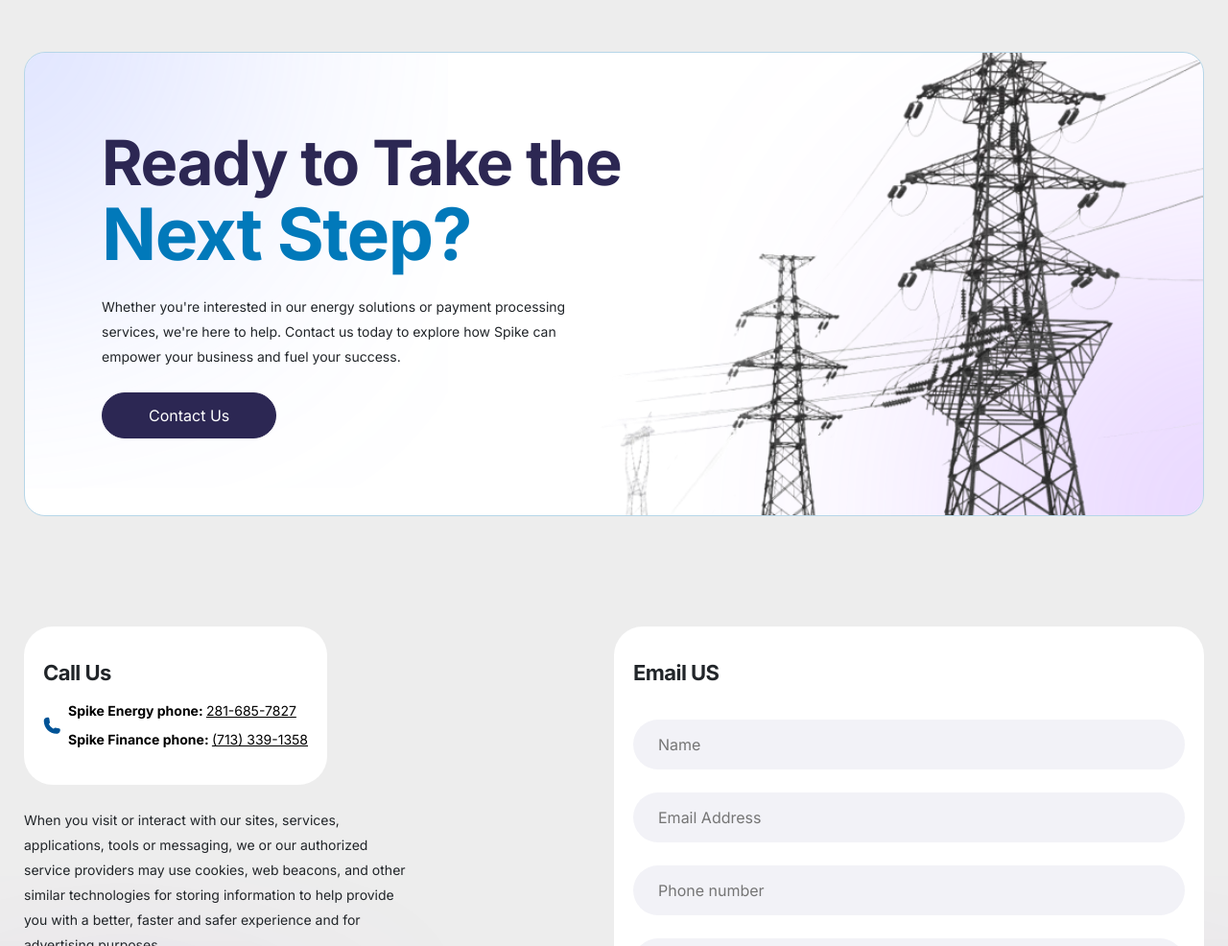
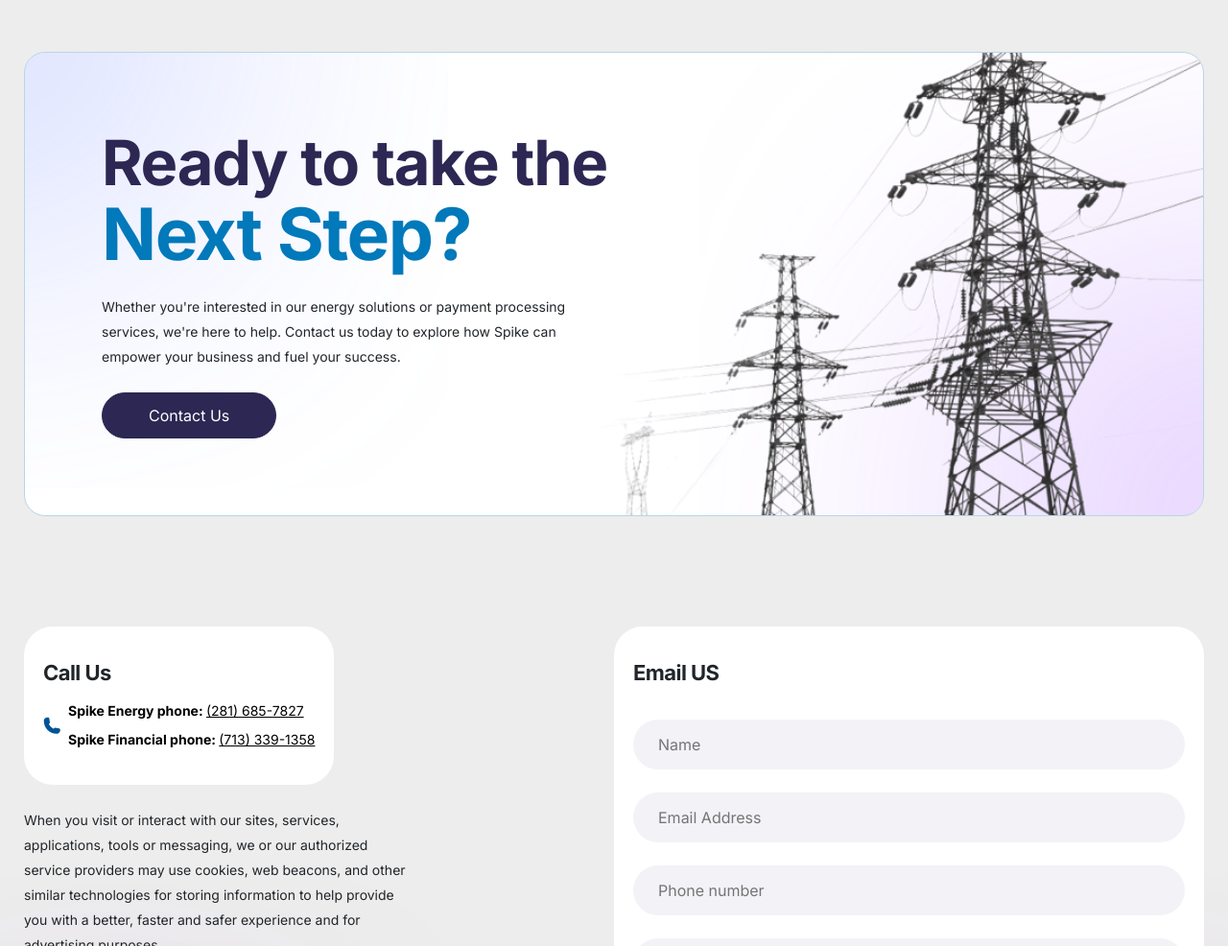
Before and after one commit to nxtgenwebsites/SpikeFinancial, a plain HTML site: page products-and-services.html in a window 1280 px wide. Shown: the part 1960-2946 px from the top of the page at 96% size. Drawn offline with Linux system fonts and the light colour scheme.

```diff
--- a/products-and-services.html
+++ b/products-and-services.html
@@ -334,7 +334,7 @@
 
                 <div class="d-flex w-100">
                     <div class="next-step d-flex flex-column gap-3">
-                        <h1 class="main-title text-secondary text-start text-noWrap size-adjust">Ready to Take the <span class="text-primary d-block text-start">Next Step?</span></h1>
+                        <h1 class="main-title text-secondary text-start text-noWrap size-adjust">Ready to take the <span class="text-primary d-block text-start">Next Step?</span></h1>
                         <p class="description m-0">Whether you're interested in our energy solutions or payment processing services, we're here to help. Contact us today to explore how Spike can empower your business and fuel your success.</p>
                         <a onclick="scrollToForm()" class="btn btn-secondary px-5 py-3 rounded-pill mt-sm-2 mt-5 w-fit">Contact Us</a>
                     </div>
@@ -356,8 +356,8 @@
                                     <img src="assets/images/phone.svg" class="contact-icon" alt="">
                                 </div>
                                 <div class="d-flex flex-column grow">
-                                    <p class="contact-details m-0 text-black">Spike Energy phone: <a class="hoverable-link" href="tel:+281-685-7827">281-685-7827</a></p>
-                                    <p class="contact-details m-0 text-black">Spike Finance phone: <a class="hoverable-link" href="tel:+(713) 339-1358">(713) 339-1358</a></p>
+                                    <p class="contact-details m-0 text-black">Spike Energy phone: <a class="hoverable-link" href="tel:+281-685-7827">(281) 685-7827</a></p>
+                                    <p class="contact-details m-0 text-black">Spike Financial phone: <a class="hoverable-link" href="tel:+(713) 339-1358">(713) 339-1358</a></p>
                                 </div>
                             </div>
                         </div>
```
Also changed, not shown: about-us.html (+1 -1 lines), channel-partner.html (+1 -1 lines), index.html (+2 -2 lines).
